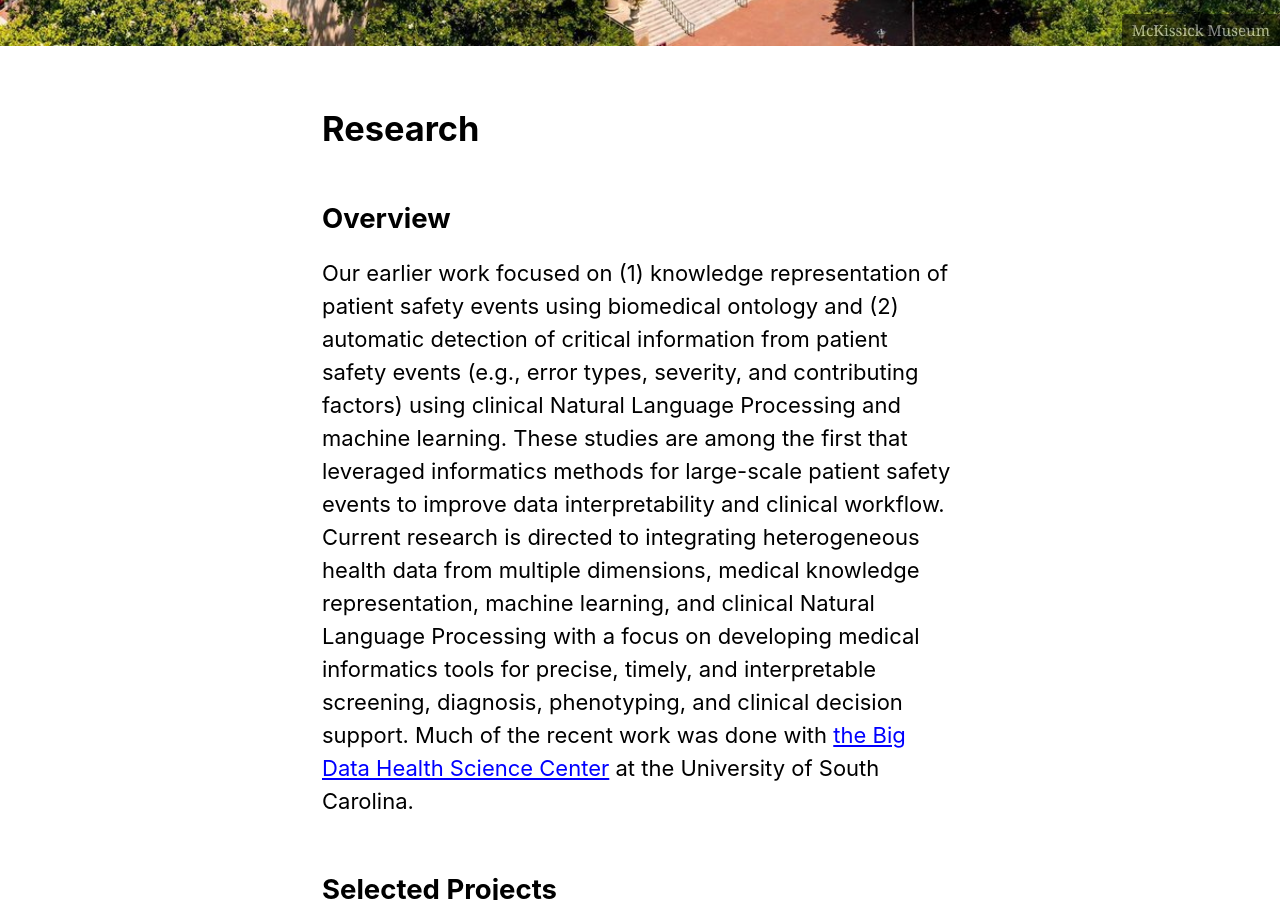
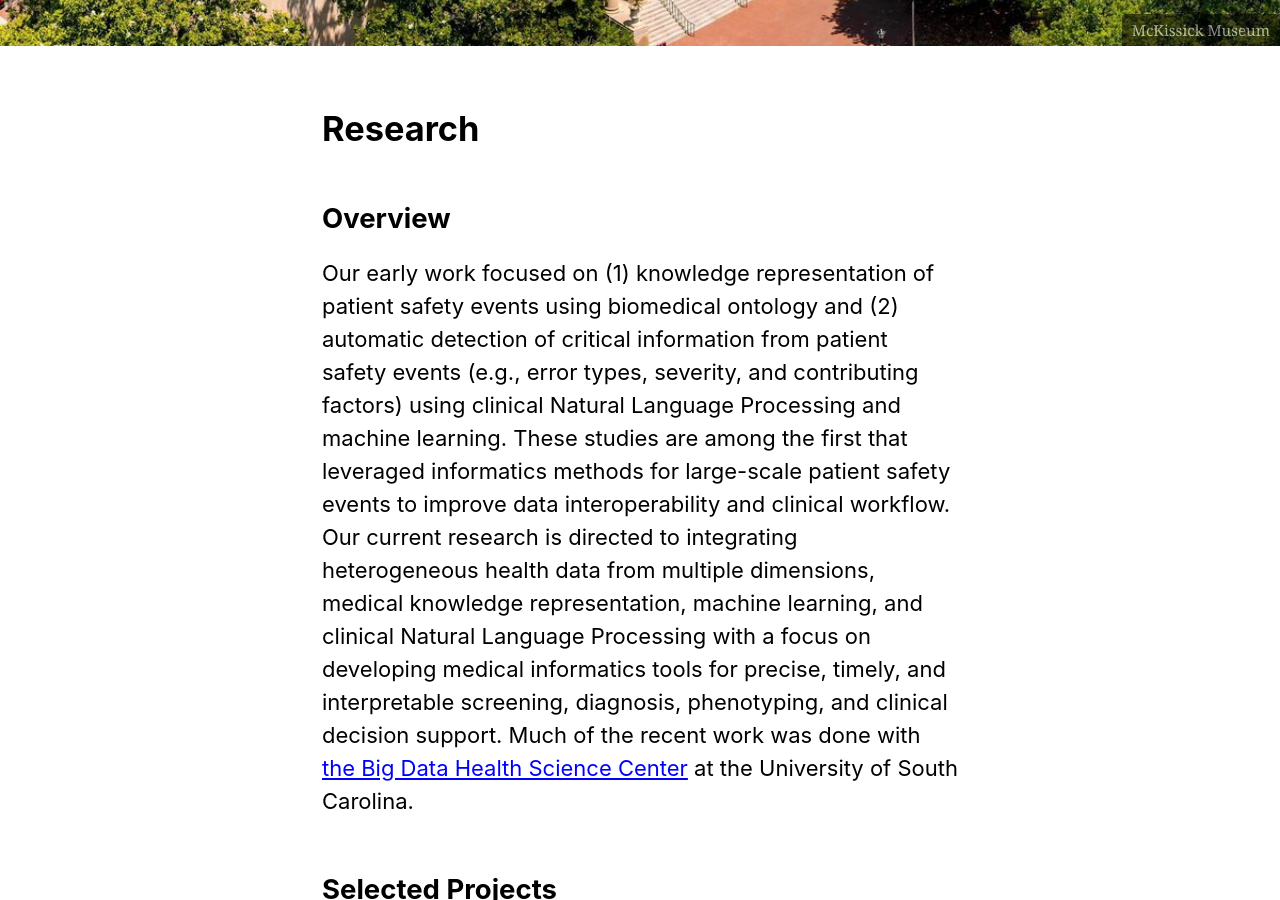
Before and after one commit to nehcgnail/nehcgnail.github.io, a Jekyll site: the page built from _pages/research.md, in a window 1280 px wide and 900 px high, scrolled down 479 px. Built offline with Jekyll 4.4.1, drawn with Linux system fonts in a browser that asks for light colours; cached includes are drawn as plain includes; nearby versions of some CDN libraries.

Commit message:
research

```diff
--- a/_pages/research.md
+++ b/_pages/research.md
@@ -9,8 +9,8 @@
 ---
 
 ## Overview
-Our earlier work focused on (1) knowledge representation of patient safety events using biomedical ontology and (2) automatic detection of critical information from patient safety events (e.g., error types, severity, and contributing factors) using clinical Natural Language Processing and machine learning. These studies are among the first that leveraged informatics methods for large-scale patient safety events to improve data interpretability and clinical workflow. <br/>
-Current research is directed to integrating heterogeneous health data from multiple dimensions, medical knowledge representation, machine learning, and clinical Natural Language Processing with a focus on developing medical informatics tools for precise, timely, and interpretable screening, diagnosis, phenotyping, and clinical decision support. Much of the recent work was done with [the Big Data Health Science Center](https://bigdata.sc.edu) at the University of South Carolina.<br/>
+Our early work focused on (1) knowledge representation of patient safety events using biomedical ontology and (2) automatic detection of critical information from patient safety events (e.g., error types, severity, and contributing factors) using clinical Natural Language Processing and machine learning. These studies are among the first that leveraged informatics methods for large-scale patient safety events to improve data interoperability and clinical workflow. <br/>
+Our current research is directed to integrating heterogeneous health data from multiple dimensions, medical knowledge representation, machine learning, and clinical Natural Language Processing with a focus on developing medical informatics tools for precise, timely, and interpretable screening, diagnosis, phenotyping, and clinical decision support. Much of the recent work was done with [the Big Data Health Science Center](https://bigdata.sc.edu) at the University of South Carolina.<br/>
 
 ## Selected Projects
 ### Dissecting Patient Safety Events through Data Science
```
